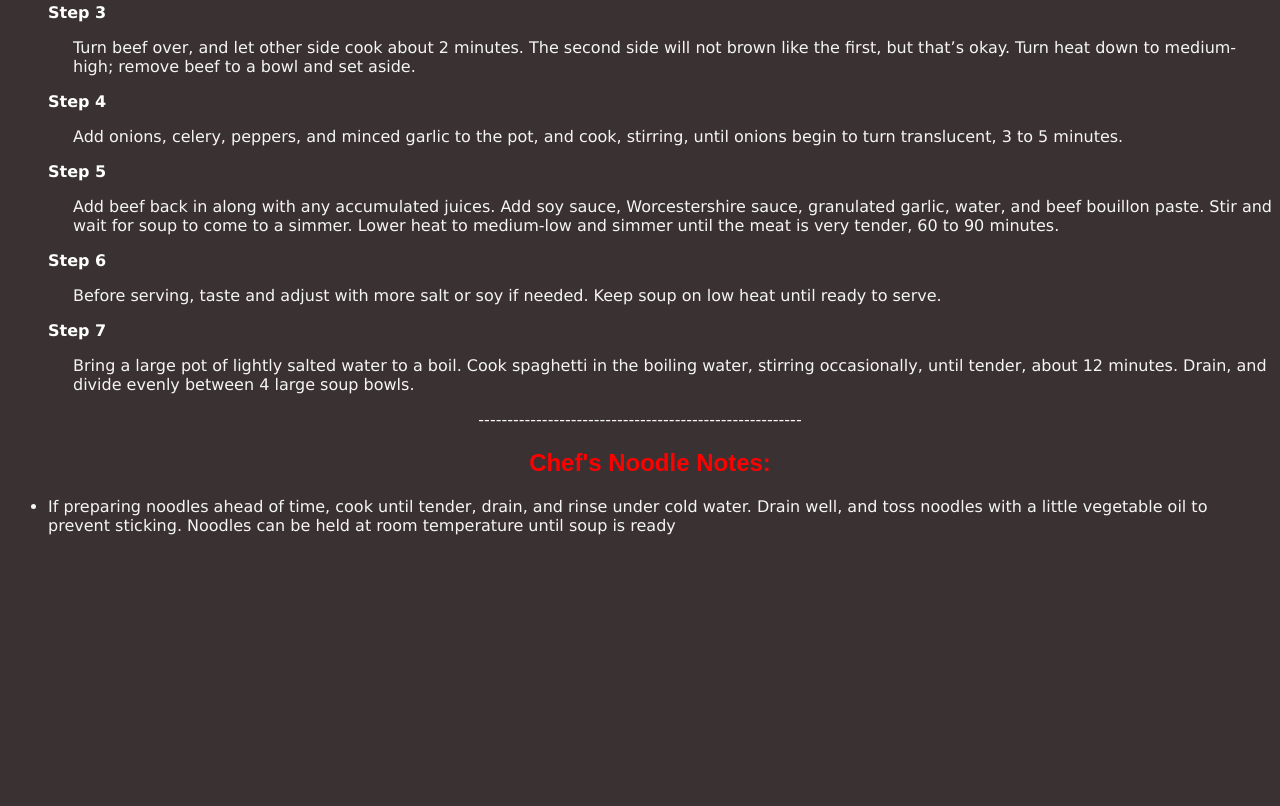
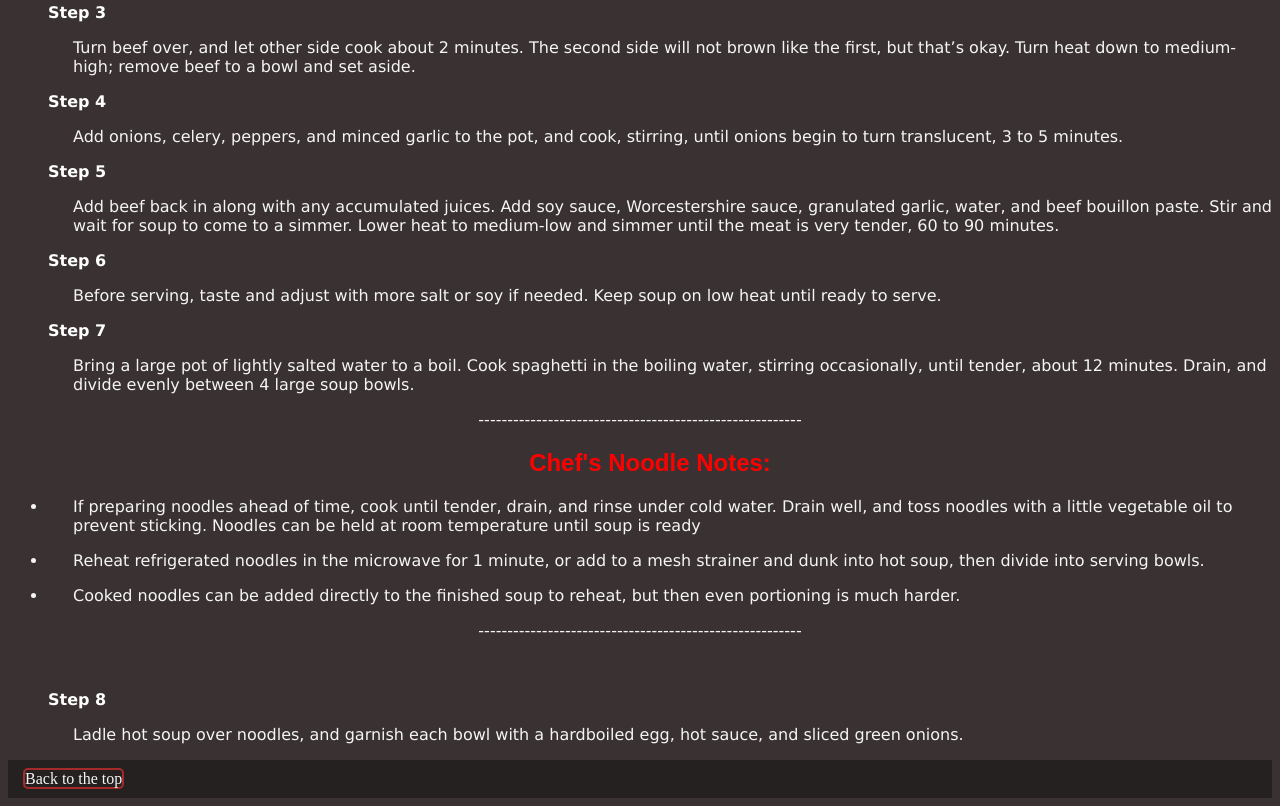
Before and after one commit to Ozzie-housmane/Odin-recipie, a plain HTML site: page recipies/yakamein.html in a window 1280 px wide. Shown: the part 1622-2428 px from the top of the page. Before the commit the page ends 2173 px from the top, so only its background shows below. Drawn offline with Linux system fonts and the light colour scheme.

Commit message:
Update yakamein.html add more text to yakamein html ad updated pages with a back to top nav button at the end of each page

```diff
--- a/recipies/yakamein.html
+++ b/recipies/yakamein.html
@@ -7,7 +7,7 @@
     <link rel="stylesheet" href="../style.css">
 </head>
 <body>
- <nav style="background-color: #252121; padding: 10px; ">
+ <nav style="background-color: #252121; padding: 10px;" id="backtop">
    <a href="../index.html"  >Home</a>
    <a href="turkey-pot-pie.html">Turkey pot pie</a>
 </nav>
@@ -82,8 +82,21 @@
 <h2 class="turkeyTitle tip">Chef's Noodle Notes:</h2>
 <p class="turkeyP">
   <ul>
-    <li class="turklist">If preparing noodles ahead of time, cook until tender, drain, and rinse under cold water. Drain well, and toss noodles with a little vegetable oil to prevent sticking. Noodles can be held at room temperature until soup is ready</li>
+    <li class="turklist"> <p class="turkeyP yakk">If preparing noodles ahead of time, cook until tender, drain, and rinse under cold water. Drain well, and toss noodles with a little vegetable oil to prevent sticking. Noodles can be held at room temperature until soup is ready</p></li>
+    <li class="turklist"> <p class="turkeyP yakk">Reheat refrigerated noodles in the microwave for 1 minute, or add to a mesh strainer and dunk into hot soup, then divide into serving bowls.</p></li>
+    <li class="turklist">
+     <p class="turkeyP yakk">Cooked noodles can be added directly to the finished soup to reheat, but then even portioning is much harder.</p>
+    </li>
   </ul>
+<p>--------------------------------------------------------<wbr></p>
+<br>
+<ul class="turklist yakprod">
+  <li>
+    <strong>Step 8</strong> <p class="turkeyP">Ladle hot soup over noodles, and garnish each bowl with a hardboiled egg, hot sauce, and sliced green onions.
+
 </p>
+  </li>
+</ul>
+<nav style="background-color: #252121; padding: 10px; "><a href="#backtop">Back to the top</a></nav>
 </body>
 </html>
```
Also changed, not shown: recipies/turkey-pot-pie.html (+2 -1 lines), style.css (line endings or trailing spaces).
